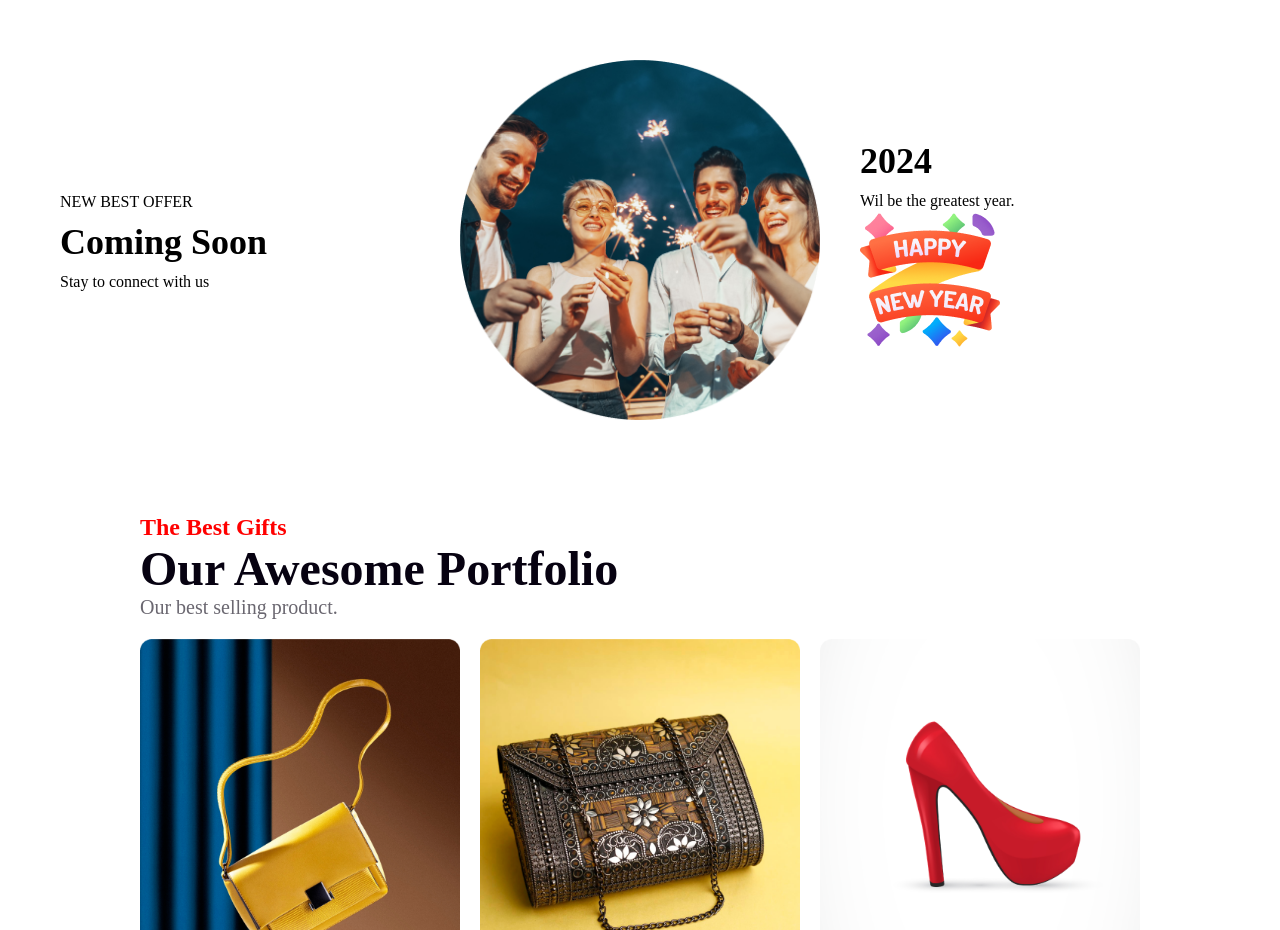
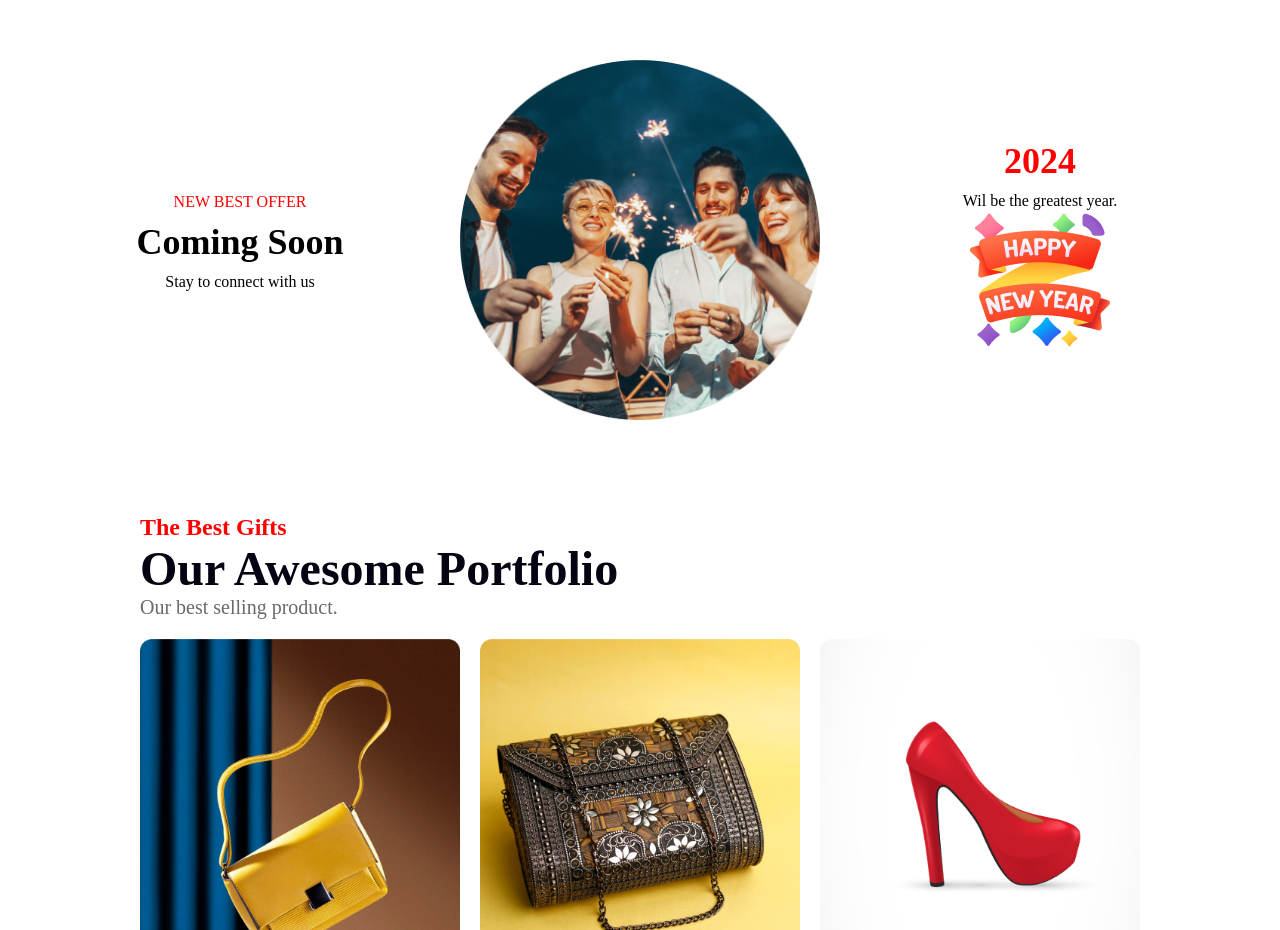
Before and after one commit to Sarfaraj525/assignment1-newyear, a plain HTML site: page index.html in a window 1280 px wide. Shown: the part 2480-3410 px from the top of the page. Drawn offline with Linux system fonts and the light colour scheme.

Commit message:
slight change best offer

```diff
--- a/index.html
+++ b/index.html
@@ -63,7 +63,7 @@
    <section>
     <div class="offer-section">
       <div class="left-content">
-        <p>NEW BEST OFFER</p>
+        <p class="best-offer">NEW BEST OFFER</p>
         <h3>Coming Soon</h3>
         <p>Stay to connect with us</p>
       </div>
--- a/styles/style.css
+++ b/styles/style.css
@@ -127,7 +127,10 @@
   .left-content,
   .right-content {
     width: 30%;
-    text-align: left;
+    text-align: center;
+  }
+  .right-content h3{
+    color: #F00;
   }
 
   .middle-content {
@@ -138,6 +141,10 @@
   .left-content p {
     margin: 0;
     font-size: 18px;
+
+  }
+  .best-offer{
+    color: #F00;
   }
 
   .left-content h3,
```
